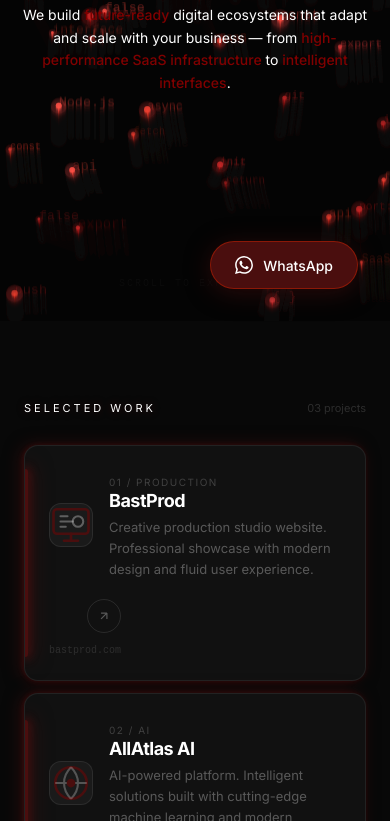
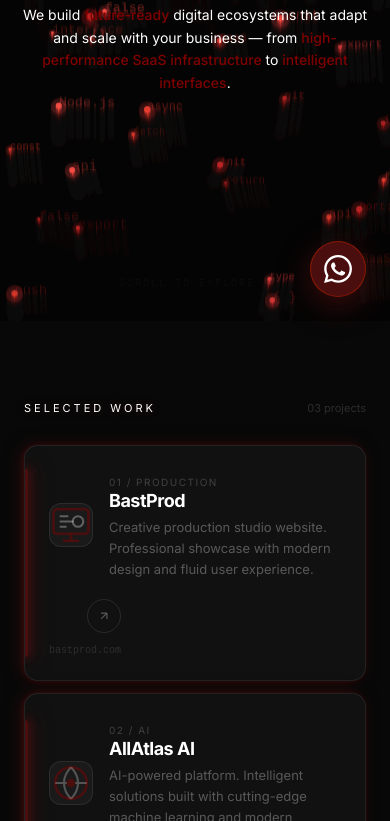
Before and after one commit to saadget/saadev, a website: page index.html in a window 390 px wide. Shown: the part 523-1344 px from the top of the page. Drawn offline with Linux system fonts and the light colour scheme; animation ran at ten frames a second.

Commit message:
Update WhatsApp floating button for mobile responsiveness

```diff
--- a/index.html
+++ b/index.html
@@ -85,6 +85,10 @@
       border-bottom: 1px solid rgba(74, 14, 14, 0.4);
     }
 
+
+    .nav-toggle {
+      display: none;
+    }
 
     .nav-accent {
       position: absolute;
@@ -1124,11 +1128,26 @@
         font-size: 16px !important;
         color: #fff !important;
       }
-    }
-
-    /* ── NAV TOGGLE DESKTOP HIDE ── */
-    .nav-toggle {
-      display: none;
+
+      /* WhatsApp Floating Button Mobile Update */
+      #stickyBtn {
+        bottom: 24px;
+        right: 24px;
+        width: 56px;
+        height: 56px;
+        padding: 0;
+        justify-content: center;
+        border-radius: 50%;
+        font-size: 0;
+        gap: 0;
+        box-shadow: 0 8px 30px rgba(74, 14, 14, 0.8);
+      }
+
+      #stickyBtn svg {
+        width: 28px;
+        height: 28px;
+        margin: 0;
+      }
     }
   </style>
 </head>
```
